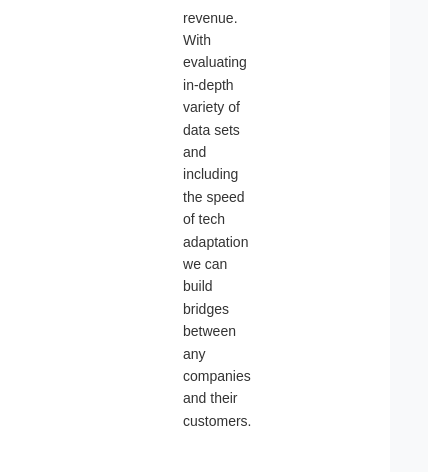
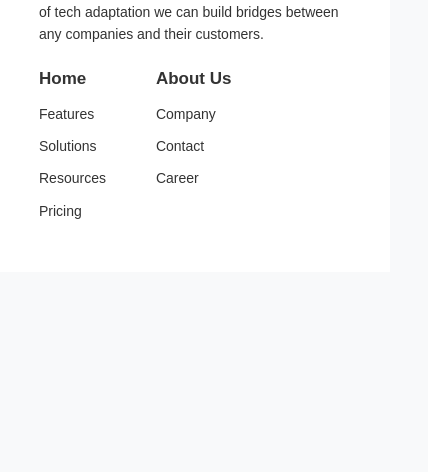
Before and after one commit to 1997MohitAgarwal/trustco-solo, a plain HTML site: page index.html in a window 390 px wide. Shown: the part 5606-6078 px from the top of the page, 428 px wide, since content can reach past the window. After the commit the page ends 5878 px from the top, so only its background shows below. Drawn offline with Linux system fonts and the light colour scheme.

Commit message:
responsive footer

```diff
--- a/style.css
+++ b/style.css
@@ -858,7 +858,7 @@ a:hover {
     align-items: flex-start;
     justify-content: space-between;
     max-width: 1200px;
-    margin: auto;
+    gap:30px;
 }
 
 /* Left Section: Logo & Social Icons */
@@ -1227,6 +1227,26 @@ a:hover {
     .banner-image {
         margin-top: 20px;
     }
+
+    .footer-container {
+        flex-direction: column;
+        text-align: center;
+        gap: 20px;
+    }
+
+    .footer-brand, .footer-description, .footer-links {
+        align-items: center;
+        justify-content: center;
+    }
+
+    .footer-links {
+        display: flex;
+        align-items: start;
+        gap:50px;
+    }
+    .footer-brand{
+        align-items: start;
+    }
 }
 
 @media (max-width: 1125px) {
```
